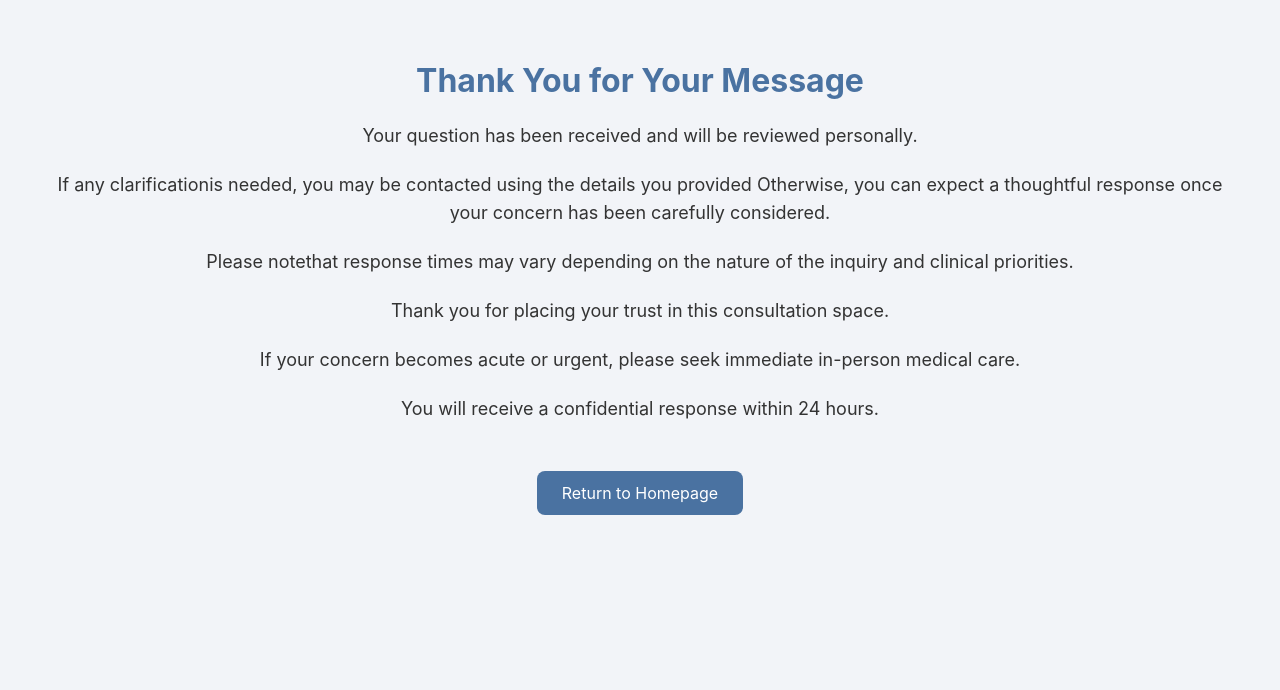
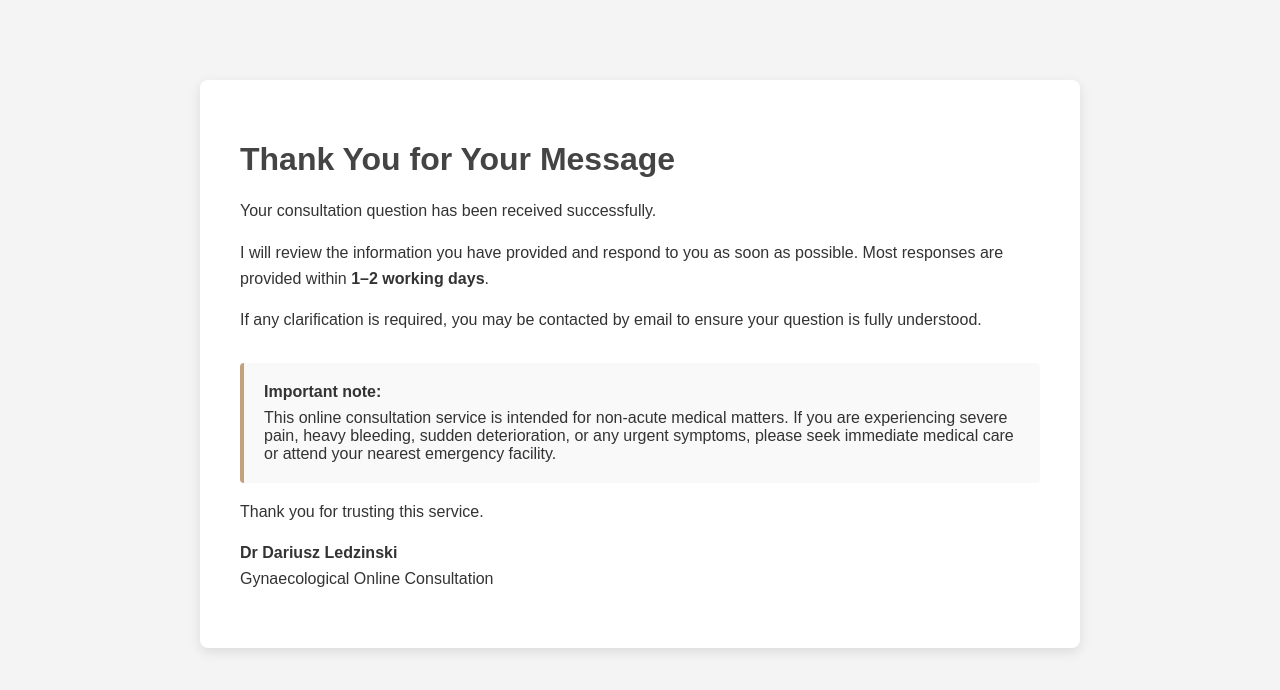
Before and after one commit to darledzinski-create/gyne-consulting--platform, a plain HTML site: page templates/thank_you.html in a window 1280 px wide. Drawn offline with Linux system fonts and the light colour scheme.

Commit message:
Update thank_you.html

```diff
--- a/templates/thank_you.html
+++ b/templates/thank_you.html
@@ -2,82 +2,90 @@
 <html lang="en">
 <head>
     <meta charset="UTF-8">
+    <title>Thank You</title>
     <meta name="viewport" content="width=device-width, initial-scale=1.0">
-    <title>Thank You</title>
 
     <style>
         body {
             margin: 0;
-            font-family: 'Inter', sans-serif;
-            background: #f2f4f8;
+            padding: 0;
+            font-family: Arial, Helvetica, sans-serif;
+            background-color: #f4f4f4;
             color: #333;
-            text-align: center;
-            padding: 40px;
         }
 
-        .card {
-            background: white;
-            max-width: 600px;
-            margin: 100px auto;
+        .page-wrapper {
+            max-width: 800px;
+            margin: 80px auto;
+            background: #ffffff;
             padding: 40px;
-            border-radius: 14px;
-            box-shadow: 0 4px 20px rgba(0,0,0,0.15);
+            border-radius: 8px;
+            box-shadow: 0 4px 12px rgba(0, 0, 0, 0.1);
         }
 
         h1 {
-            color: #4a72a1;
-            font-size: 32px;
-            font-weight: 700;
+            color: #444;
+            margin-bottom: 20px;
         }
 
         p {
-            font-size: 18px;
             line-height: 1.6;
-            margin-top: 20px;
+            margin-bottom: 16px;
         }
 
-        a {
-            display: inline-block;
+        .note {
             margin-top: 30px;
-            padding: 12px 25px;
-            background: #4a72a1;
-            color: white;
-            text-decoration: none;
-            border-radius: 8px;
-            font-size: 16px;
+            padding: 20px;
+            background-color: #f9f9f9;
+            border-left: 4px solid #c2a27a;
+            border-radius: 4px;
         }
 
-        a:hover {
-            background: #3a5a80;
+        .note strong {
+            display: block;
+            margin-bottom: 8px;
         }
     </style>
 </head>
 
 <body>
-    <div class="content-wrapper">
+
+    <div class="page-wrapper">
+
         <h1>Thank You for Your Message</h1>
-        <p>Your question has been received and will be reviewed personally.
-        <p>
-        <p>
-          If any clarificationis needed, you may be contacted using the details you provided
-          Otherwise, you can expect a thoughtful response once your concern has been carefully considered.
-        <p>
 
         <p>
-          Please notethat response times may vary depending on the nature of the inquiry and clinical priorities.
-        <p>
-
-        <p class="soft-note">
-          Thank you for placing your trust in this consultation space.
-        <p>
-
-        <p class="safety-note">
-          If your concern becomes acute or urgent, please seek immediate in-person medical care.
+            Your consultation question has been received successfully.
         </p>
 
-        <p>You will receive a confidential response within 24 hours.</p>
+        <p>
+            I will review the information you have provided and respond to you as soon as possible.
+            Most responses are provided within <strong>1–2 working days</strong>.
+        </p>
 
-        <a href="/">Return to Homepage</a>
+        <p>
+            If any clarification is required, you may be contacted by email to ensure your question
+            is fully understood.
+        </p>
+
+        <div class="note">
+            <strong>Important note:</strong>
+            This online consultation service is intended for non-acute medical matters.
+            If you are experiencing severe pain, heavy bleeding, sudden deterioration,
+            or any urgent symptoms, please seek immediate medical care or attend your nearest
+            emergency facility.
+        </div>
+
+        <p>
+            Thank you for trusting this service.
+        </p>
+
+        <p>
+            <strong>Dr Dariusz Ledzinski</strong><br>
+            Gynaecological Online Consultation
+        </p>
+
     </div>
+
 </body>
 </html>
```
